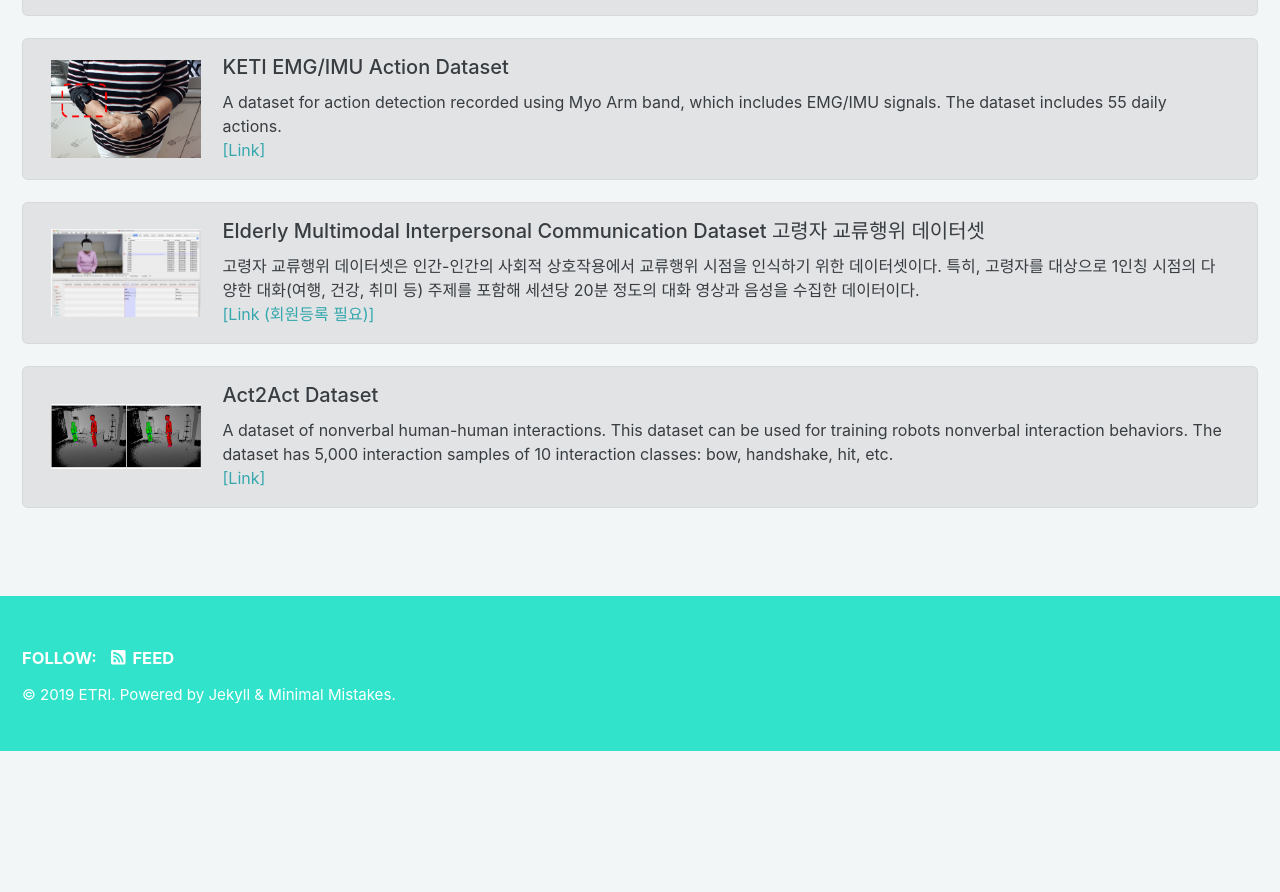
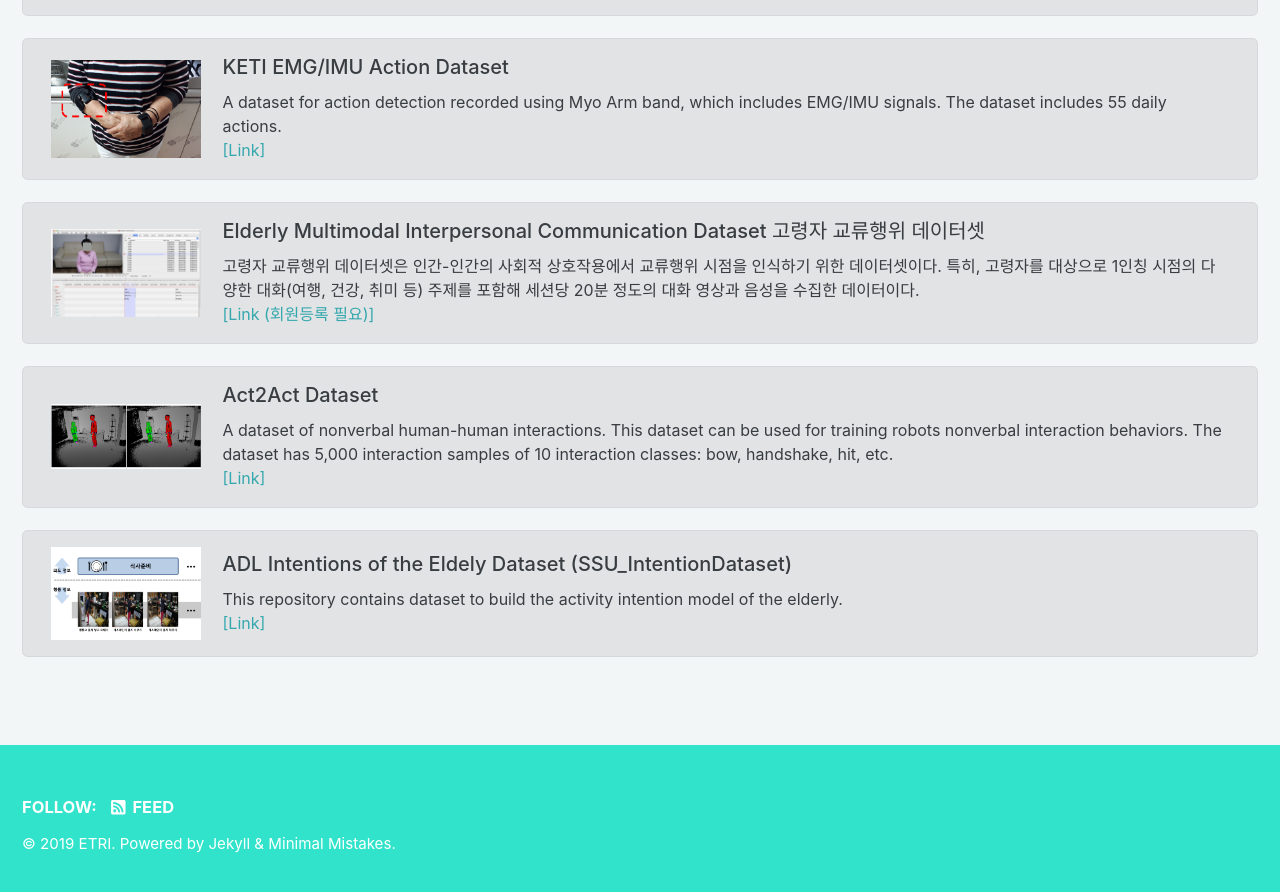
Before and after one commit to ai4robot/ai4robot.github.io, a Jekyll site: the page built from _pages/datasets.md, in a window 1280 px wide and 900 px high, scrolled down 802 px. Shown: the top 892 px of the window. Built offline with Jekyll 4.4.1, drawn with Linux system fonts in a browser that asks for light colours; cached includes are drawn as plain includes; nearby versions of some CDN libraries; before the commit the page ends 1553 px from its top, so only the background shows below that.

Commit message:
[feat] ssu intention dataset added

```diff
--- a/_data/datasets.yml
+++ b/_data/datasets.yml
@@ -41,6 +41,13 @@ main:
       - name: "Link"
         url: "https://github.com/ai4r/AIR-Act2Act"
 
+  - title: "ADL Intentions of the Eldely Dataset (SSU_IntentionDataset)"
+    body: "This repository contains dataset to build the activity intention model of the elderly."
+    image : "/assets/ssu_intentiondataset.png"
+    link:
+      - name: "Link"
+        url: "https://github.com/ai4r/SSU_IntentionDataSet"
+
 search: false
 categories:
   - Jekyll
```
Also changed, not shown: assets/ssu_intentiondataset.png (added).
